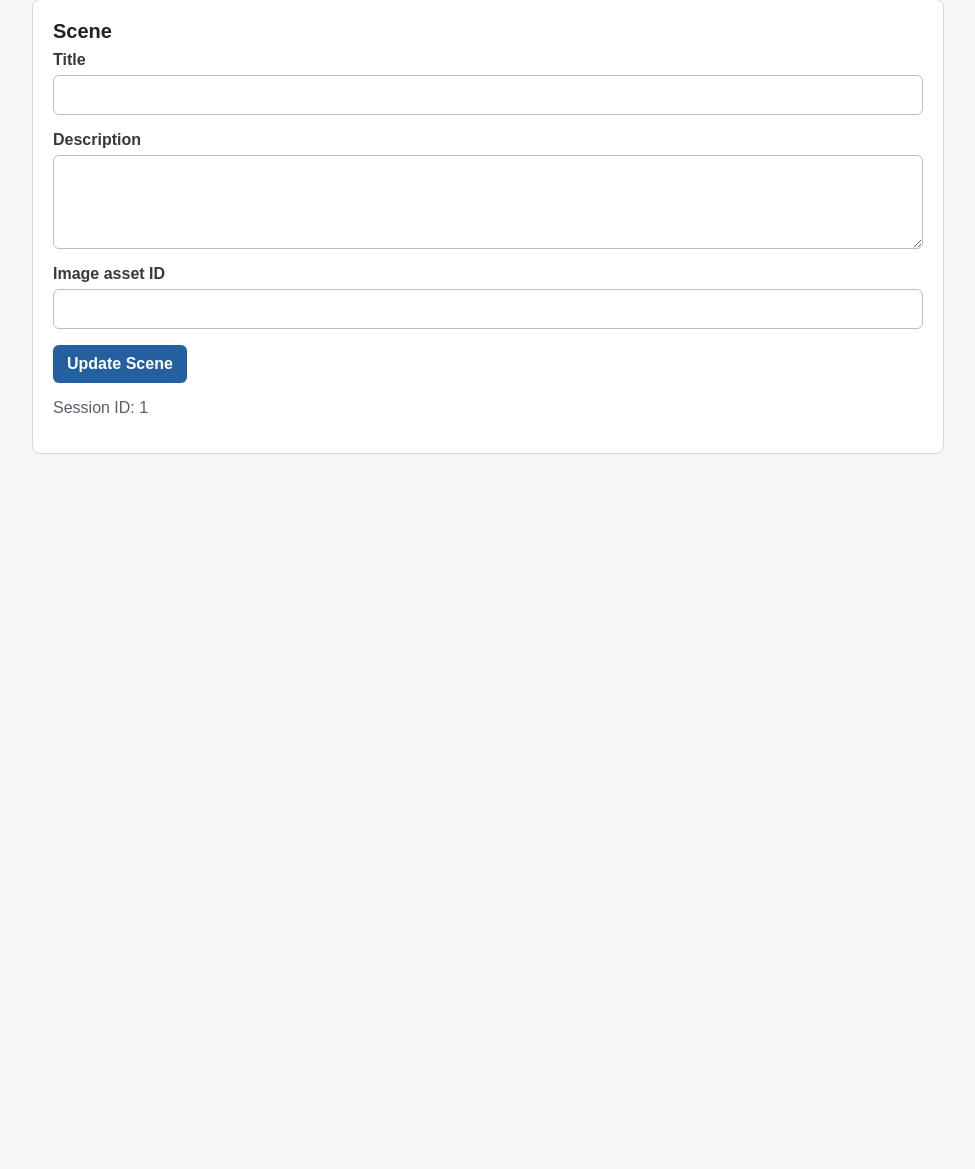
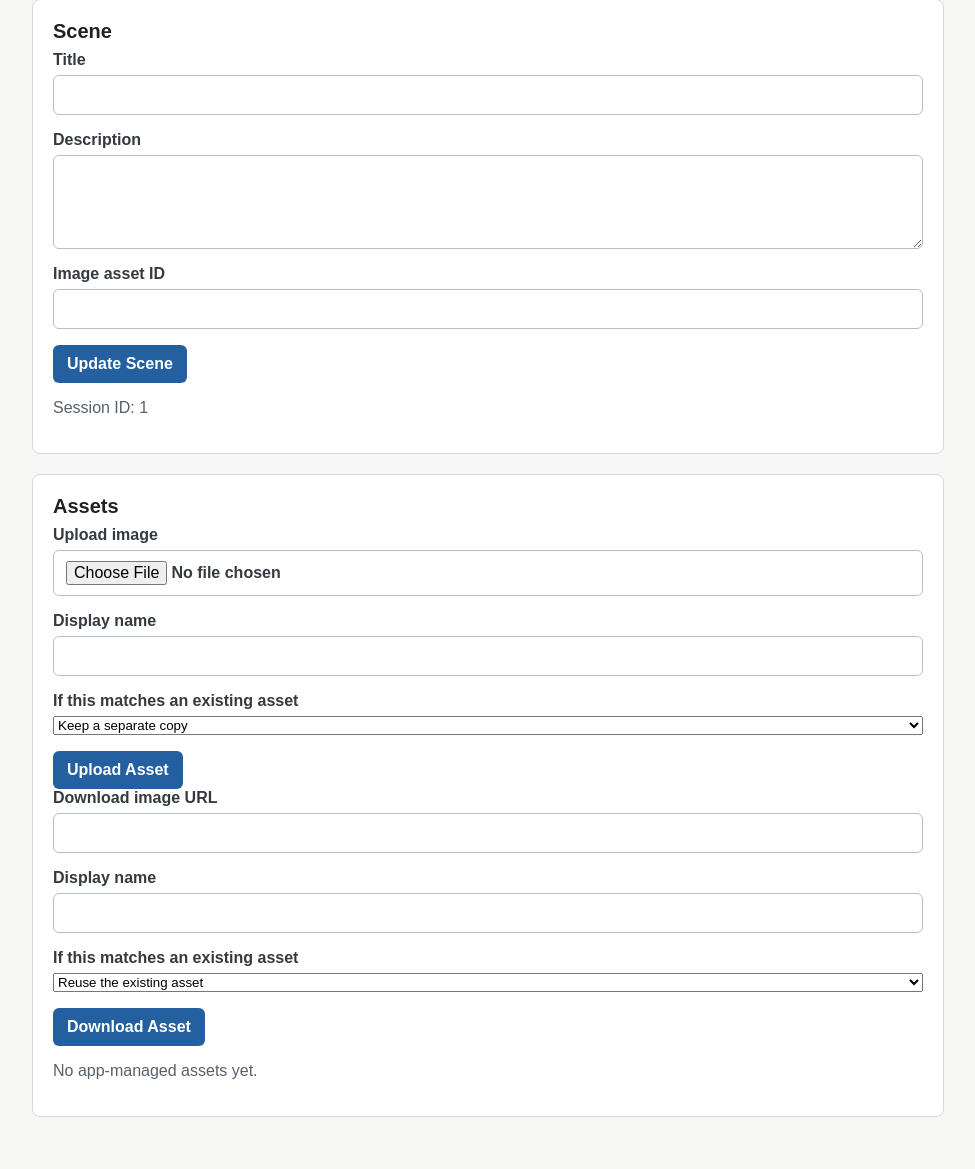
Before and after one commit to jdhunterae/aurex-corp-vtt, a Flask app: page /s/1/gm in a window 1280 px wide. Shown: the part 120-1289 px from the top of the page, without its empty margins (152-1127 px from the left). Before the commit the page ends 574 px from the top, so only its background shows below. Run offline with Flask 3, Linux system fonts and the light colour scheme.

Commit message:
p02: add scene asset ingestion

```diff
--- /dev/null
+++ b/app/assets.py
@@ -0,0 +1,168 @@
+"""Asset ingestion helpers for scene images."""
+
+from __future__ import annotations
+
+import hashlib
+import mimetypes
+import shutil
+import uuid
+from pathlib import Path
+from typing import Any
+from urllib.error import HTTPError, URLError
+from urllib.request import Request, urlopen
+
+from werkzeug.datastructures import FileStorage
+from werkzeug.utils import secure_filename
+
+from app.state import session_path, utc_now_iso
+
+ALLOWED_EXTENSIONS = {"jpg", "jpeg", "tiff", "png", "gif", "webp", "svg"}
+ALLOWED_MIME_PREFIXES = ("image/",)
+DOWNLOAD_TIMEOUT_SECONDS = 15
+
+
+class AssetIngestionError(ValueError):
+    pass
+
+
+def upload_image_asset(
+    session: dict[str, Any],
+    file_storage: FileStorage,
+    *,
+    display_name: str | None = None,
+    duplicate_choice: str = "copy",
+) -> dict[str, Any]:
+    if not file_storage or not file_storage.filename:
+        raise AssetIngestionError("Choose an image file to upload.")
+
+    original_filename = secure_filename(file_storage.filename)
+    extension = extension_from_name(original_filename)
+    validate_extension(extension)
+
+    data = file_storage.read()
+    if not data:
+        raise AssetIngestionError("Uploaded image is empty.")
+
+    mime_type = file_storage.mimetype or guess_mime_type(original_filename)
+    validate_mime_type(mime_type)
+
+    return register_asset(
+        session,
+        data=data,
+        extension=extension,
+        mime_type=mime_type,
+        display_name=display_name or Path(original_filename).stem,
+        source={"type": "upload", "original_filename": original_filename},
+        duplicate_choice=duplicate_choice,
+    )
+
+
+def download_image_asset(
+    session: dict[str, Any],
+    *,
+    url: str,
+    display_name: str | None = None,
+    duplicate_choice: str = "reuse",
+) -> dict[str, Any]:
+    url = url.strip()
+    if not url:
+        raise AssetIngestionError("Enter an image URL.")
+    if not url.startswith(("http://", "https://")):
+        raise AssetIngestionError("Image URL must start with http:// or https://.")
+
+    request = Request(url, headers={"User-Agent": "AurexCorpVTT/0"})
+    try:
+        with urlopen(request, timeout=DOWNLOAD_TIMEOUT_SECONDS) as response:
+            final_url = response.geturl()
+            content_type = response.headers.get_content_type()
+            data = response.read()
+    except (HTTPError, URLError, TimeoutError, OSError) as error:
+        raise AssetIngestionError("Image download failed.") from error
+
+    validate_mime_type(content_type)
+    extension = extension_from_mime_type(content_type) or extension_from_name(final_url)
+    validate_extension(extension)
+    if not data:
+        raise AssetIngestionError("Downloaded image is empty.")
+
+    return register_asset(
+        session,
+        data=data,
+        extension=extension,
+        mime_type=content_type,
+        display_name=display_name or Path(final_url).stem or "downloaded-image",
+        source={"type": "url", "original_url": url, "final_url": final_url, "imported_at": utc_now_iso()},
+        duplicate_choice=duplicate_choice,
+    )
+
+
+def register_asset(
+    session: dict[str, Any],
+    *,
+    data: bytes,
+    extension: str,
+    mime_type: str,
+    display_name: str,
+    source: dict[str, Any],
+    duplicate_choice: str,
+) -> dict[str, Any]:
+    digest = hashlib.sha256(data).hexdigest()
+    existing = find_duplicate_asset(session, digest)
+    if existing and duplicate_choice == "reuse":
+        return existing
+
+    asset_id = f"asset-{uuid.uuid4().hex}"
+    filename = f"{asset_id}.{extension}"
+    asset_dir = session_path(session["id"]) / "assets"
+    asset_dir.mkdir(parents=True, exist_ok=True)
+    (asset_dir / filename).write_bytes(data)
+
+    asset = {
+        "id": asset_id,
+        "kind": "image",
+        "display_name": display_name.strip() or asset_id,
+        "filename": filename,
+        "mime_type": mime_type,
+        "public_url": f"/assets/{session['id']}/{filename}",
+        "created_at": utc_now_iso(),
+        "content_hash": digest,
+        "source": source,
+    }
+    session.setdefault("assets", []).append(asset)
+    session["updated_at"] = utc_now_iso()
+    return asset
+
+
+def find_duplicate_asset(session: dict[str, Any], digest: str) -> dict[str, Any] | None:
+    return next((asset for asset in session.get("assets", []) if asset.get("content_hash") == digest), None)
+
+
+def copy_asset_file(session: dict[str, Any], asset: dict[str, Any], destination: Path) -> None:
+    source = session_path(session["id"]) / "assets" / asset["filename"]
+    shutil.copyfile(source, destination)
+
+
+def extension_from_name(name: str) -> str:
+    suffix = Path(name).suffix.lower().lstrip(".")
+    return "jpg" if suffix == "jpeg" else suffix
+
+
+def extension_from_mime_type(mime_type: str) -> str | None:
+    guessed = mimetypes.guess_extension(mime_type)
+    if not guessed:
+        return None
+    return extension_from_name(f"file{guessed}")
+
+
+def guess_mime_type(filename: str) -> str:
+    return mimetypes.guess_type(filename)[0] or "application/octet-stream"
+
+
+def validate_extension(extension: str) -> None:
+    if extension not in ALLOWED_EXTENSIONS:
+        raise AssetIngestionError("Unsupported image type.")
+
+
+def validate_mime_type(mime_type: str) -> None:
+    if not mime_type.startswith(ALLOWED_MIME_PREFIXES):
+        raise AssetIngestionError("Downloaded or uploaded file is not an image.")
--- a/app/server.py
+++ b/app/server.py
@@ -1,10 +1,13 @@
 """Minimal Flask server entrypoint for Aurex Corp VTT."""
 
-from flask import Flask, jsonify, redirect, render_template, request, url_for
+from pathlib import Path
 
+from flask import Flask, jsonify, redirect, render_template, request, send_from_directory, url_for
+
+from app.assets import AssetIngestionError, download_image_asset, upload_image_asset
 from app.projection import project_public_state
 from app.scenes import SceneValidationError, update_scene
-from app.state import get_session, load_or_create_session
+from app.state import get_session, load_or_create_session, session_path
 
 
 def create_app() -> Flask:
@@ -54,6 +57,52 @@ def create_app() -> Flask:
             )
         return redirect(url_for("gm_session", session_id=session_id))
 
+    @app.post("/s/<session_id>/gm/assets/upload")
+    def gm_asset_upload(session_id: str):
+        session = get_session(session_id)
+        try:
+            upload_image_asset(
+                session,
+                request.files.get("image"),
+                display_name=request.form.get("display_name"),
+                duplicate_choice=request.form.get("duplicate_choice", "copy"),
+            )
+        except AssetIngestionError as error:
+            public_state = project_public_state(session)
+            return (
+                render_template(
+                    "gm_session.html",
+                    error_message=str(error),
+                    public_state=public_state,
+                    session=session,
+                ),
+                400,
+            )
+        return redirect(url_for("gm_session", session_id=session_id))
+
+    @app.post("/s/<session_id>/gm/assets/download")
+    def gm_asset_download(session_id: str):
+        session = get_session(session_id)
+        try:
+            download_image_asset(
+                session,
+                url=request.form.get("url", ""),
+                display_name=request.form.get("display_name"),
+                duplicate_choice=request.form.get("duplicate_choice", "reuse"),
+            )
+        except AssetIngestionError as error:
+            public_state = project_public_state(session)
+            return (
+                render_template(
+                    "gm_session.html",
+                    error_message=str(error),
+                    public_state=public_state,
+                    session=session,
+                ),
+                400,
+            )
+        return redirect(url_for("gm_session", session_id=session_id))
+
     @app.get("/s/<session_id>/player")
     def player_view(session_id: str):
         session = get_session(session_id)
@@ -89,6 +138,40 @@ def create_app() -> Flask:
             return jsonify({"error": {"code": "invalid_scene_update", "message": str(error)}}), 400
         return jsonify({"scene": scene, "autosaved": False})
 
+    @app.post("/api/gm/session/<session_id>/assets/upload")
+    def api_asset_upload(session_id: str):
+        session = get_session(session_id)
+        try:
+            asset = upload_image_asset(
+                session,
+                request.files.get("image"),
+                display_name=request.form.get("display_name"),
+                duplicate_choice=request.form.get("duplicate_choice", "copy"),
+            )
+        except AssetIngestionError as error:
+            return jsonify({"error": {"code": "invalid_asset_upload", "message": str(error)}}), 400
+        return jsonify({"asset": public_asset_response(asset), "autosaved": False})
+
+    @app.post("/api/gm/session/<session_id>/assets/download")
+    def api_asset_download(session_id: str):
+        session = get_session(session_id)
+        payload = request.get_json(silent=True) or {}
+        try:
+            asset = download_image_asset(
+                session,
+                url=payload.get("url", ""),
+                display_name=payload.get("display_name"),
+                duplicate_choice=payload.get("duplicate_choice", "reuse"),
+            )
+        except AssetIngestionError as error:
+            return jsonify({"error": {"code": "invalid_asset_download", "message": str(error)}}), 400
+        return jsonify({"asset": public_asset_response(asset), "autosaved": False})
+
+    @app.get("/assets/<session_id>/<asset_filename>")
+    def serve_asset(session_id: str, asset_filename: str):
+        asset_dir = session_path(session_id) / "assets"
+        return send_from_directory(asset_dir, Path(asset_filename).name)
+
     @app.errorhandler(404)
     def not_found(error):
         return render_template("error.html", status_code=404, title="Page not found"), 404
@@ -97,3 +180,13 @@ def create_app() -> Flask:
 
 
 app = create_app()
+
+
+def public_asset_response(asset):
+    return {
+        "id": asset["id"],
+        "kind": asset["kind"],
+        "display_name": asset["display_name"],
+        "mime_type": asset["mime_type"],
+        "public_url": asset["public_url"],
+    }
--- a/app/static/styles.css
+++ b/app/static/styles.css
@@ -44,6 +44,7 @@ body {
   border-radius: 8px;
   background: #ffffff;
   padding: 20px;
+  margin-bottom: 20px;
 }
 
 .panel h2 {
@@ -101,6 +102,11 @@ body {
   padding: 10px 12px;
 }
 
+.asset-list {
+  margin: 16px 0 0;
+  padding-left: 20px;
+}
+
 .player-shell {
   background: #101418;
   color: #f5f7f9;
--- a/app/templates/gm_session.html
+++ b/app/templates/gm_session.html
@@ -32,5 +32,56 @@
       </form>
       <p class="muted">Session ID: {{ session.id }}</p>
     </section>
+
+    <section class="panel">
+      <h2>Assets</h2>
+      <form class="control-form" action="{{ url_for('gm_asset_upload', session_id=session.id) }}" method="post" enctype="multipart/form-data">
+        <label>
+          <span>Upload image</span>
+          <input name="image" type="file" accept="image/*">
+        </label>
+        <label>
+          <span>Display name</span>
+          <input name="display_name">
+        </label>
+        <label>
+          <span>If this matches an existing asset</span>
+          <select name="duplicate_choice">
+            <option value="copy">Keep a separate copy</option>
+            <option value="reuse">Reuse the existing asset</option>
+          </select>
+        </label>
+        <button type="submit">Upload Asset</button>
+      </form>
+
+      <form class="control-form" action="{{ url_for('gm_asset_download', session_id=session.id) }}" method="post">
+        <label>
+          <span>Download image URL</span>
+          <input name="url" type="url">
+        </label>
+        <label>
+          <span>Display name</span>
+          <input name="display_name">
+        </label>
+        <label>
+          <span>If this matches an existing asset</span>
+          <select name="duplicate_choice">
+            <option value="reuse">Reuse the existing asset</option>
+            <option value="copy">Keep a separate copy</option>
+          </select>
+        </label>
+        <button type="submit">Download Asset</button>
+      </form>
+
+      {% if session.assets %}
+        <ul class="asset-list">
+          {% for asset in session.assets %}
+            <li><code>{{ asset.id }}</code> {{ asset.display_name }}</li>
+          {% endfor %}
+        </ul>
+      {% else %}
+        <p class="muted">No app-managed assets yet.</p>
+      {% endif %}
+    </section>
   </main>
 {% endblock %}
```
Also changed, not shown: tests/test_asset_ingestion.py (added, +154 -0 lines), .project-board/p02/p02-004-add-scene-asset-ingestion.md.
